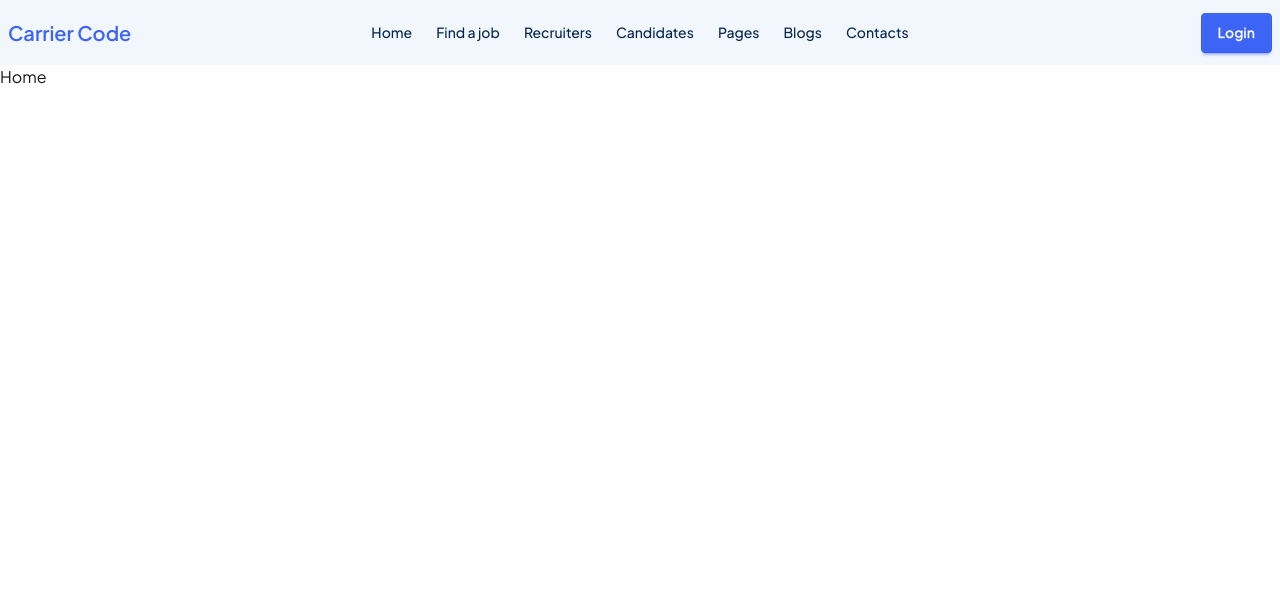
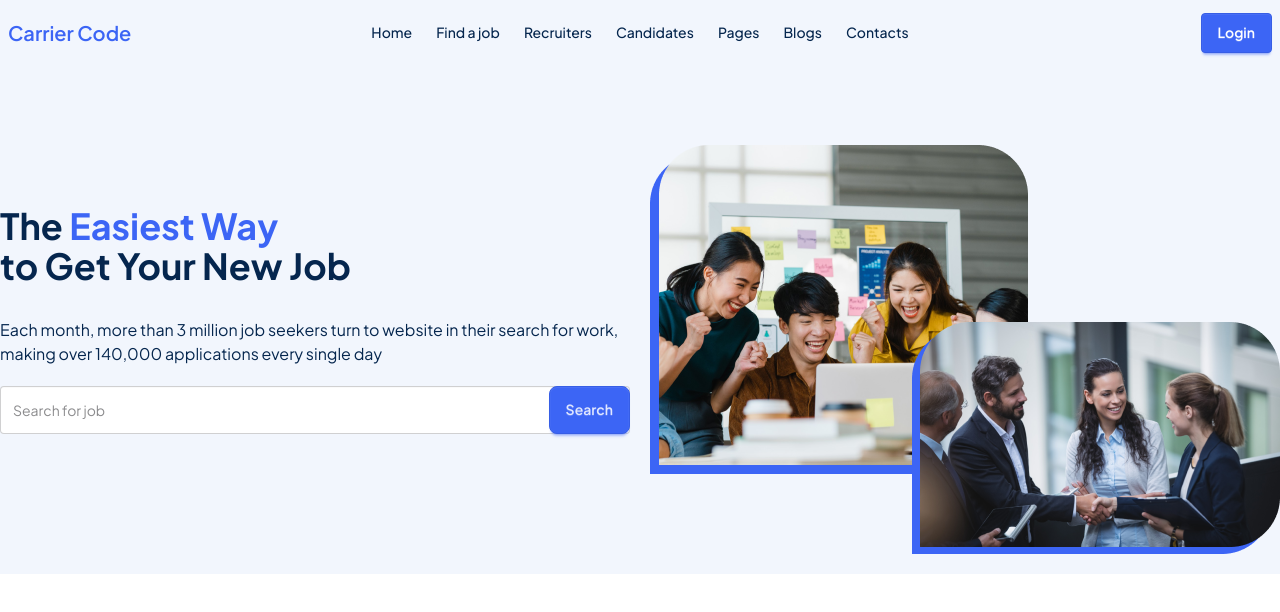
Before and after one commit to nmkhans/job-portal, a React (Vite) app: page / in a window 1280 px wide. Shown: the top 612 px of the page. Built offline with nearby package versions, Linux system fonts and the light colour scheme; no server answers.

Commit message:
banner added

```diff
--- /dev/null
+++ b/src/components/Banner/Banner.jsx
@@ -0,0 +1,39 @@
+import React from "react";
+import BannerImgOne from "../../assets/banner_one.png";
+import BannerImgTwo from "../../assets/banner_two.png";
+
+const Banner = () => {
+  return (
+    <section className="py-[80px] bg-accent">
+      <div className="container mx-auto">
+        <div className="flex items-center gap-x-5">
+          <div className="w-1/2">
+            <h3 className="text-4xl font-bold text-secondary">
+              The <span className="text-primary">Easiest Way</span>{" "}
+              <br /> to Get Your New Job
+            </h3>
+            <p className="mt-8 text-secondary">
+              Each month, more than 3 million job seekers turn to
+              website in their search for work, making over 140,000
+              applications every single day
+            </p>
+            <div className="flex mt-5 relative">
+              <input type="text" className="input w-full h-12" placeholder="Search for job" />
+              <button className="btn btn-primary absolute right-0 h-12 rounded-lg z-10">Search</button>
+            </div>
+          </div>
+          <div className="w-1/2 relative mb-5">
+            <div className="">
+              <img src={BannerImgOne} alt="" />
+            </div>
+            <div className="absolute -bottom-20 right-0">
+              <img src={BannerImgTwo} alt="" />
+            </div>
+          </div>
+        </div>
+      </div>
+    </section>
+  );
+};
+
+export default Banner;
--- a/src/pages/Home/Home.jsx
+++ b/src/pages/Home/Home.jsx
@@ -1,9 +1,12 @@
-import React from 'react'
+import React from "react";
+import Banner from "../../components/Banner/Banner";
 
 const Home = () => {
   return (
-    <div>Home</div>
-  )
-}
+    <>
+      <Banner />
+    </>
+  );
+};
 
-export default Home
+export default Home;
```
Also changed, not shown: src/assets/banner_one.png (added), src/assets/banner_two.png (added).
